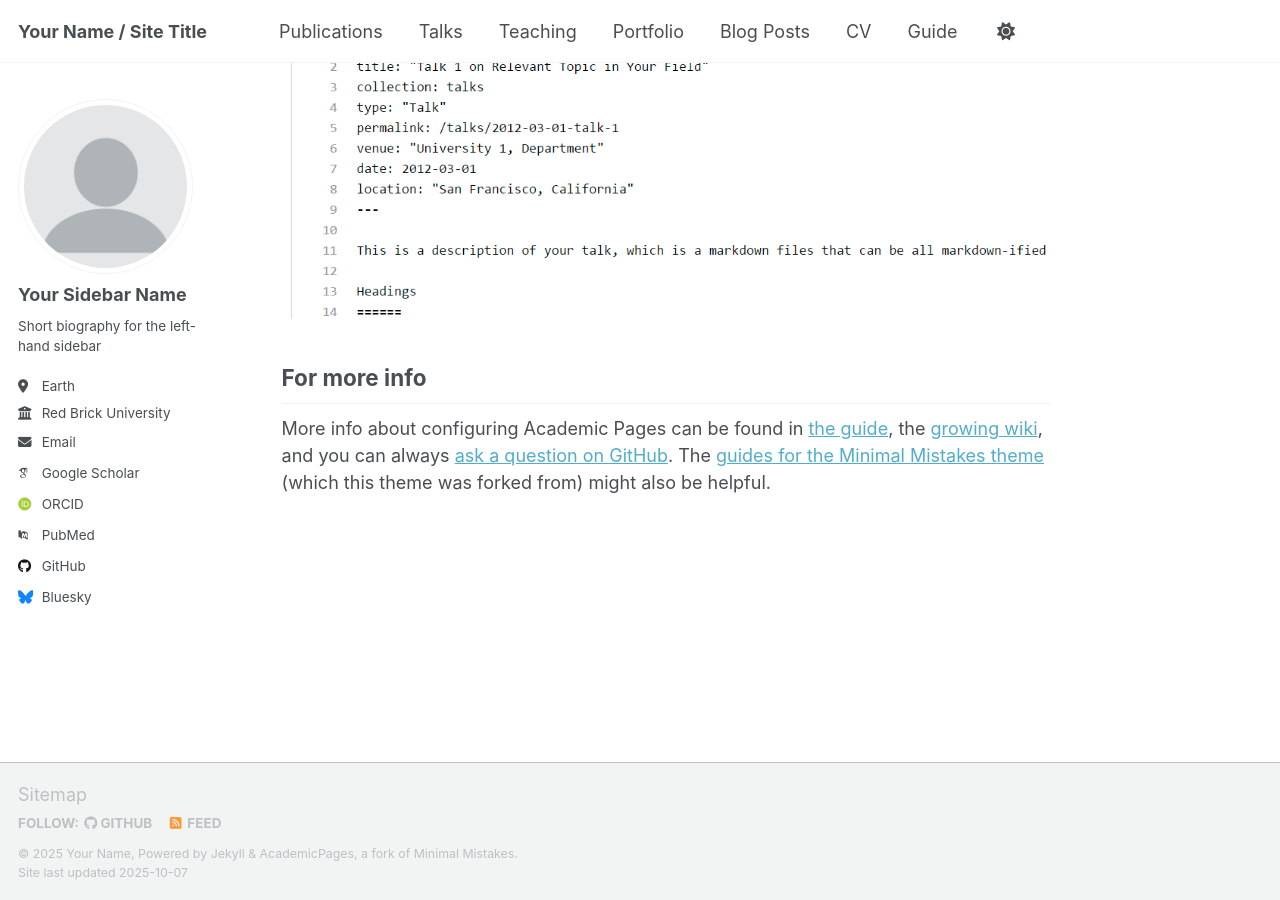
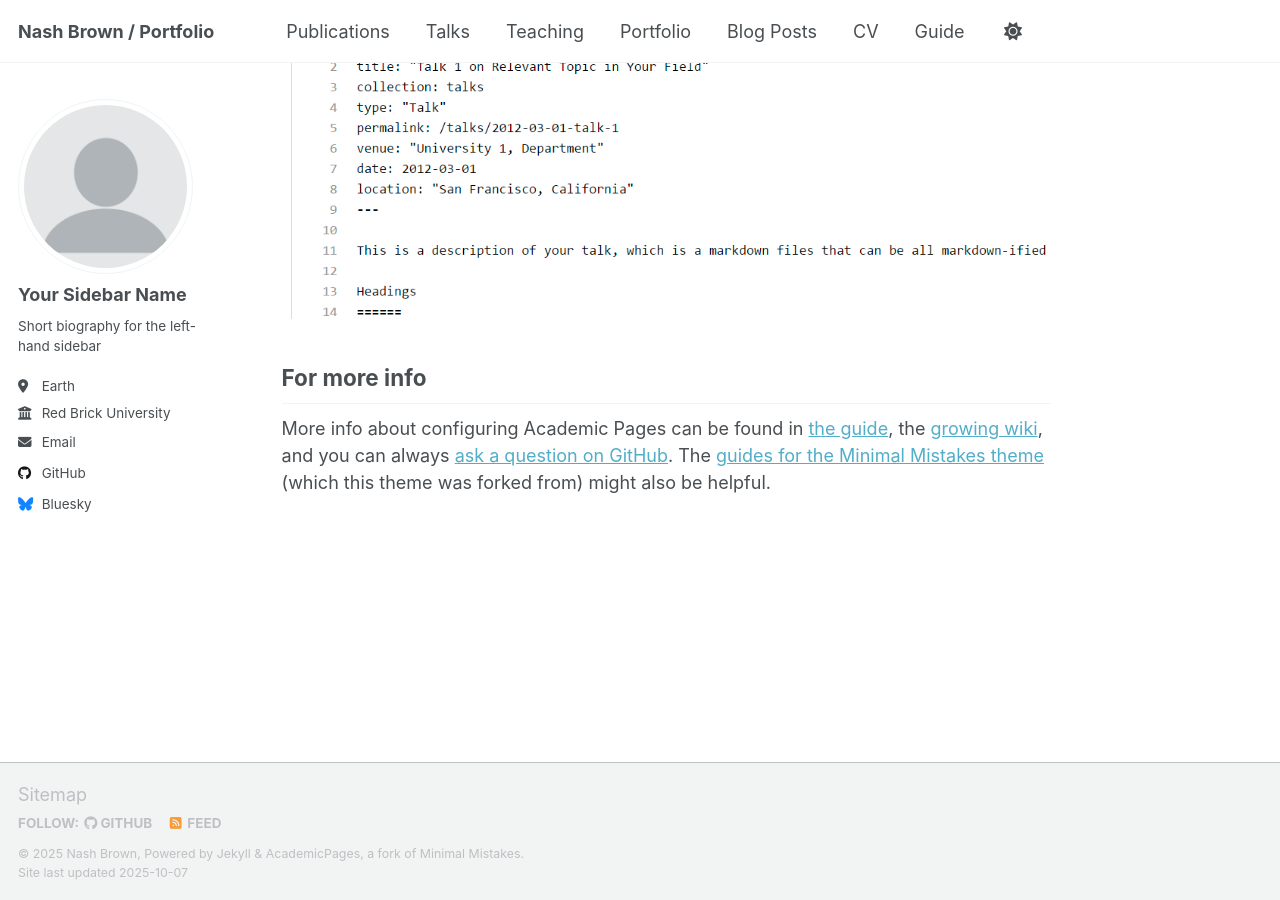
Before and after one commit to N-brown97/Nash-Brown, a Jekyll site: the page built from _pages/about.md, in a window 1280 px wide and 900 px high, scrolled down 2880 px. Built offline with Jekyll 4.4.1, drawn with Linux system fonts in a browser that asks for light colours; some web fonts are replaced; a script that is not in the unit is left out.

Commit message:
Update _config.yml

```diff
--- a/_config.yml
+++ b/_config.yml
@@ -9,10 +9,10 @@
 # Basic Site Settings
 locale                   : "en-US"
 site_theme               : "default" # Currently available options are "default", "air"
-title                    : "Your Name / Site Title"
+title                    : " Nash Brown / Portfolio "
 title_separator          : "-"
-name                     : &name "Your Name"
-description              : &description "Your Name's academic portfolio"   # Update this with a general description of your site, this is the default if not overridden by a page
+name                     : &name "Nash Brown"
+description              : &description "Nash Brown's academic portfolio"   # Update this with a general description of your site, this is the default if not overridden by a page
 url                      : https://academicpages.github.io # The base hostname & protocol for your site e.g. "https://[your GitHub username].github.io",
                                                            # or if you already have some other page hosted on Github then use "https://[your GitHub username].github.io/[Your Repo Name]"
 baseurl                  : "" # the subpath of your site, e.g. "/blog"
@@ -35,12 +35,12 @@ author:
   # Academic websites
   academia         : # URL
   arxiv            : # URL - Update with the correct link to your profile
-  googlescholar    : "https://scholar.google.com/citations?user=PS_CX0AAAAAJ"
+  googlescholar    : # "https://scholar.google.com/citations?user=PS_CX0AAAAAJ"
   inspire-hep      : # URL
   impactstory      : # URL
-  orcid            : "http://orcid.org/yourorcidurl"
+  orcid            : # "http://orcid.org/yourorcidurl"
   semantic         : # URL
-  pubmed           : "https://www.ncbi.nlm.nih.gov/pubmed/?term=john+snow"
+  pubmed           : # "https://www.ncbi.nlm.nih.gov/pubmed/?term=john+snow"
   researchgate     : # URL
   scopus           : # URL
 
@@ -48,7 +48,7 @@ author:
   bitbucket        : # Username - Update with your username on the site
   codepen          : # Username
   dribbble         : # Username
-  github           : "academicpages"
+  github           : "Nash-Brown"
   kaggle           : # Username
   stackoverflow    : # User number or user number and name (i.e., use "1" or "1/jeff-atwood")
 
```
